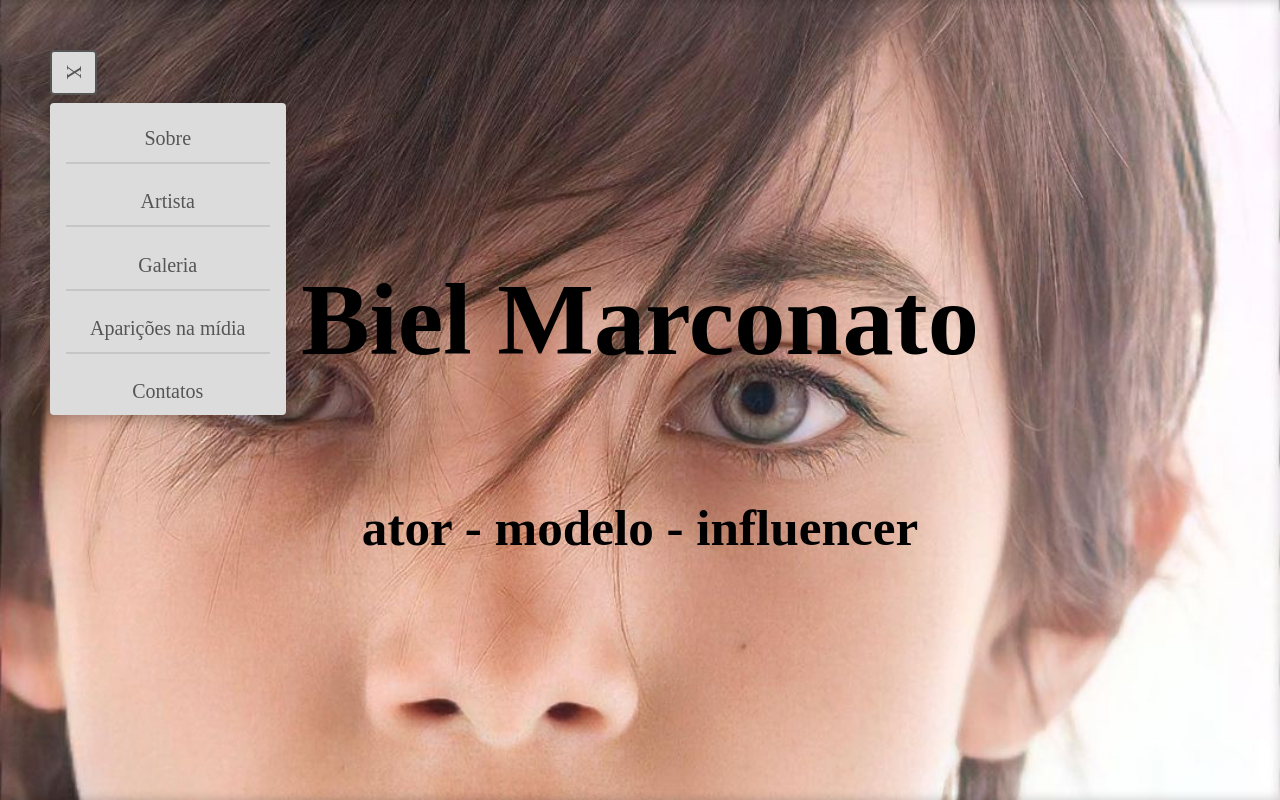
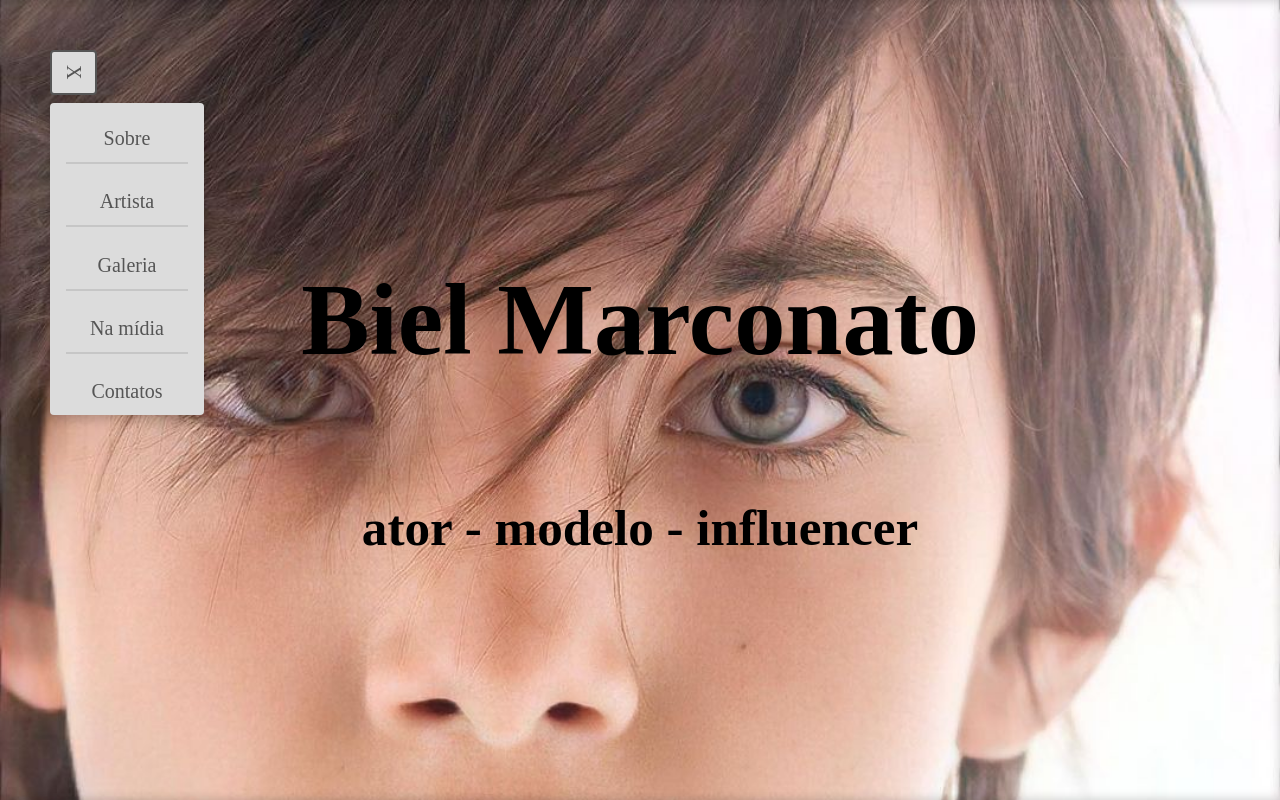
Before and after one commit to vitu1928/biel-marconato-next, a Next.js app: page / in a window 1280 px wide. Both pictures are taken after a click on the heading 73 px from the left and 72 px from the top of the page. Built offline with nearby package versions, Linux system fonts and the light colour scheme; a web font is replaced by a local one.

Commit message:
Primeira versão pronta

```diff
--- a/components/aparicoes/index.jsx
+++ b/components/aparicoes/index.jsx
@@ -8,7 +8,7 @@ export default function Aparicoes() {
   return (
     <>
       <h2>
-        Aparições na mídia
+        Na mídia
       </h2>
       <section id="aparicoes">
         <div style={{gridArea: "img1"}}>
--- a/components/parallax/index.jsx
+++ b/components/parallax/index.jsx
@@ -11,7 +11,7 @@ export default function Parallax() {
                         <Link href="#sobre">Sobre</Link>
                         <Link href="#artista">Artista</Link>
                         <Link href="#galeria">Galeria</Link>
-                        <Link href="#aparicoes">Aparições na mídia</Link>
+                        <Link href="#aparicoes">Na mídia</Link>
                         <Link href="#contatos">Contatos</Link>
                     </nav>
                 </details>
```
Also changed, not shown: components/aparicoes/style.scss (+6 -5 lines).
